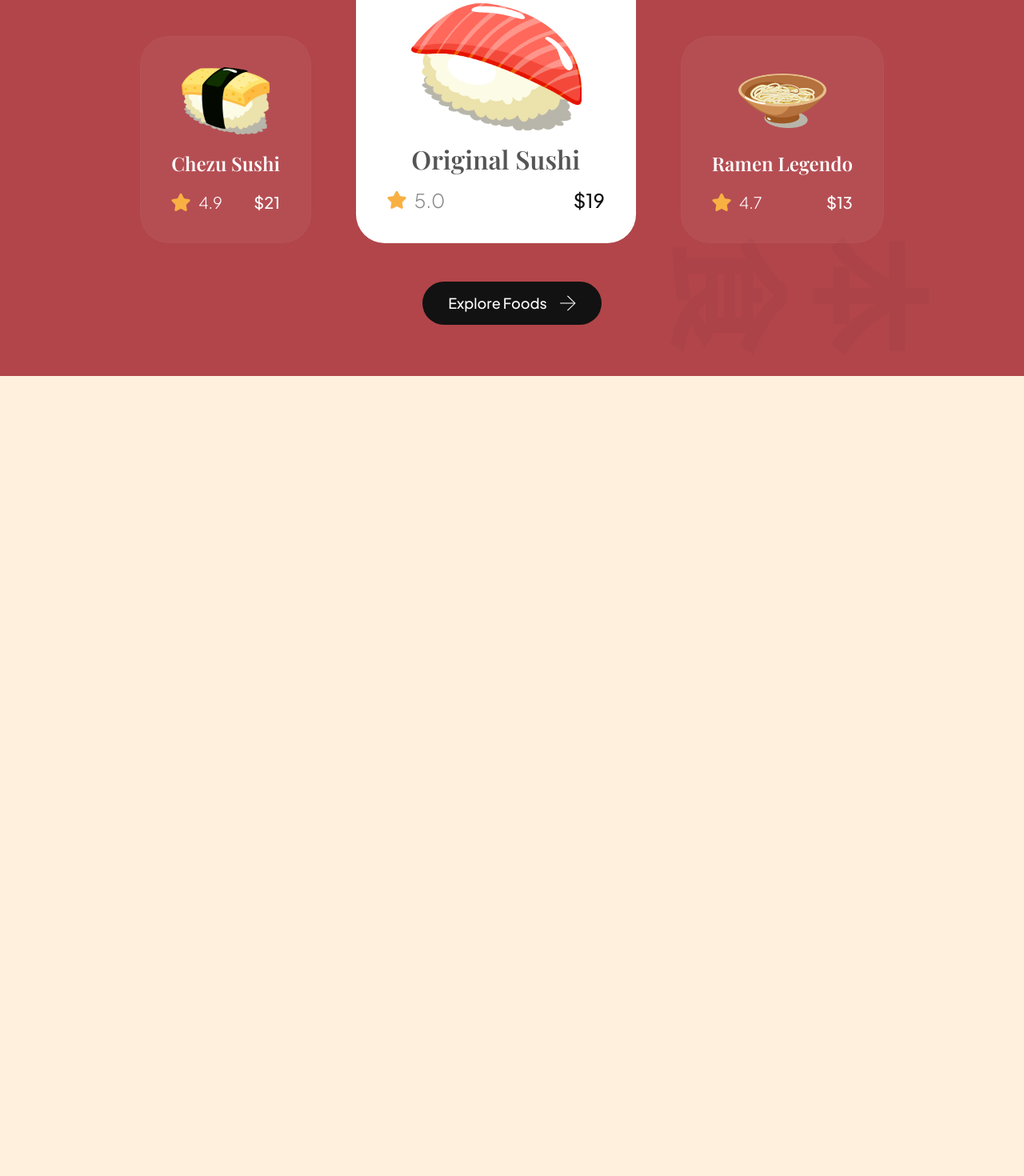
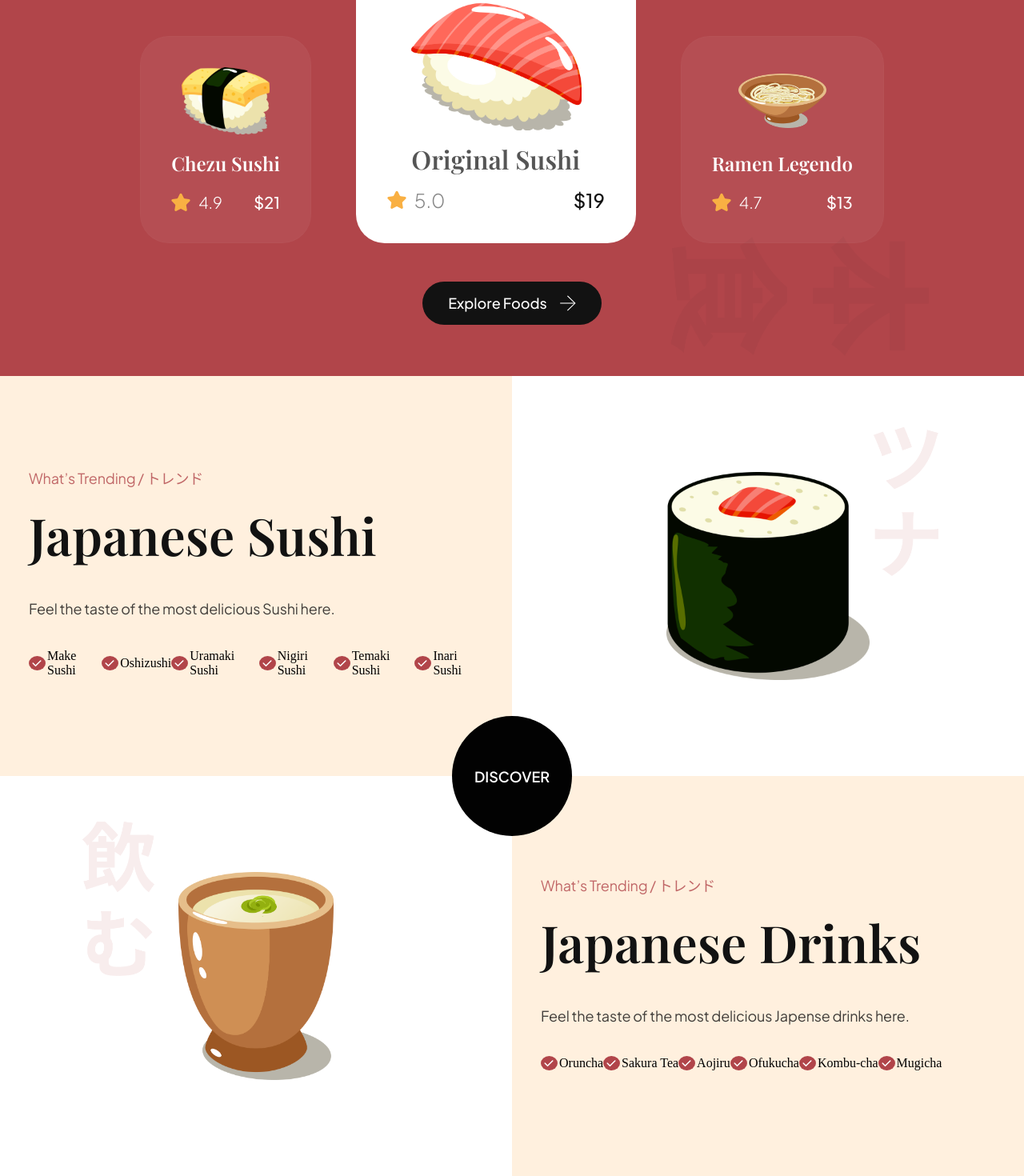
Before and after one commit to romnegrillo/sushiman, a website built with Vite: page index.html in a window 1280 px wide. Shown: the part 1894-3364 px from the top of the page at 80% size. Before the commit the page ends 2364 px from the top, so only its background shows below. Built offline with nearby package versions, Linux system fonts and the light colour scheme.

Commit message:
Initially started trending section.

```diff
--- a/css/sections/trending.css
+++ b/css/sections/trending.css
@@ -0,0 +1,95 @@
+.trending {
+  position: relative;
+}
+
+.trending__sushi,
+.trending__drinks {
+  display: flex;
+  justify-content: center;
+  flex-wrap: wrap;
+}
+
+.trending__content,
+.trending__image {
+  padding: 36px;
+  min-height: 500px;
+
+  display: flex;
+  flex-direction: column;
+  justify-content: center;
+}
+.trending__content {
+  flex: 1;
+}
+
+.trending__image {
+  flex: 1;
+  background-color: #fff;
+}
+
+.trending__image img {
+  width: 254px;
+  height: 260px;
+  align-self: center;
+
+  object-fit: contain;
+}
+
+.trending__image-sushi {
+  background-image: url('../../assets/japanese_sushi.png');
+  background-position: center;
+  background-repeat: no-repeat;
+  background-size: contain;
+}
+
+.trending__image-drinks {
+  background-image: url('../../assets/japanese_drinks.png');
+  background-position: center;
+  background-repeat: no-repeat;
+  background-size: contain;
+}
+
+.trending__button {
+  position: absolute;
+  top: 50%;
+  left: 50%;
+  transform: translate(-50%, -50%);
+
+  text-transform: uppercase;
+  font-family: var(--plus-jakarta-sans);
+  font-weight: 600;
+  font-size: 18px;
+  line-height: 23px;
+
+  width: 150px;
+  height: 150px;
+  padding: 12px;
+
+  border: none;
+  outline: none;
+  background-color: var(--black-200);
+  color: #fff;
+  border-radius: 50%;
+
+  cursor: pointer;
+}
+
+.trending__list {
+  list-style-type: none;
+
+  display: flex;
+}
+
+.trending__list img {
+  background-color: var(--primary-color);
+  padding: 4px;
+
+  margin-right: 2px;
+  border-radius: 50%;
+}
+
+.trending__list-item {
+  display: flex;
+  align-items: center;
+  margin-bottom: 10px;
+}
--- a/css/style.css
+++ b/css/style.css
@@ -6,8 +6,8 @@
 @import url('sections/hero.css');
 @import url('sections/about.css');
 @import url('sections/popular.css');
-/* @import url('sections/trending.css');
-@import url('sections/subscribe.css');
+@import url('sections/trending.css');
+/* @import url('sections/subscribe.css');
 @import url('sections/footer.css'); */
 
 /* CSS variables for reusablity across all files (including above imported) */
--- a/index.html
+++ b/index.html
@@ -210,6 +210,151 @@
       </button>
     </section>
 
+    <section class="trending" id="food">
+      <div class="trending__sushi">
+        <div class="trending__content">
+          <p class="sushi__subtitle">What’s Trending / トレンド</p>
+          <h3 class="sushi__title">Japanese Sushi</h3>
+          <p class="sushi__description">
+            Feel the taste of the most delicious Sushi here.
+          </p>
+
+          <ul class="trending__list">
+            <li class="trending__list-item">
+              <img
+                class="trending__list-icon"
+                src="assets/check.svg"
+                alt="check"
+              />
+              Make Sushi
+            </li>
+
+            <li class="trending__list-item">
+              <img
+                class="trending__list-icon"
+                src="assets/check.svg"
+                alt="check"
+              />
+              Oshizushi
+            </li>
+
+            <li class="trending__list-item">
+              <img
+                class="trending__list-icon"
+                src="assets/check.svg"
+                alt="check"
+              />
+              Uramaki Sushi
+            </li>
+
+            <li class="trending__list-item">
+              <img
+                class="trending__list-icon"
+                src="assets/check.svg"
+                alt="check"
+              />
+              Nigiri Sushi
+            </li>
+
+            <li class="trending__list-item">
+              <img
+                class="trending__list-icon"
+                src="assets/check.svg"
+                alt="check"
+              />
+              Temaki Sushi
+            </li>
+
+            <li class="trending__list-item">
+              <img
+                class="trending__list-icon"
+                src="assets/check.svg"
+                alt="check"
+              />
+              Inari Sushi
+            </li>
+          </ul>
+        </div>
+
+        <div class="trending__image trending__image-sushi">
+          <img src="assets/sushi-5.png" alt="sushi-5" />
+        </div>
+      </div>
+
+      <button class="trending__button">Discover</button>
+
+      <div class="trending__drinks">
+        <div class="trending__image trending__image-drinks">
+          <img src="assets/sushi-4.png" alt="sushi-4" />
+        </div>
+
+        <div class="trending__content">
+          <p class="sushi__subtitle">What’s Trending / トレンド</p>
+          <h3 class="sushi__title">Japanese Drinks</h3>
+          <p class="sushi__description">
+            Feel the taste of the most delicious Japense drinks here.
+          </p>
+
+          <ul class="trending__list">
+            <li class="trending__list-item">
+              <img
+                class="trending__list-icon"
+                src="assets/check.svg"
+                alt="check"
+              />
+              Oruncha
+            </li>
+
+            <li class="trending__list-item">
+              <img
+                class="trending__list-icon"
+                src="assets/check.svg"
+                alt="check"
+              />
+              Sakura Tea
+            </li>
+
+            <li class="trending__list-item">
+              <img
+                class="trending__list-icon"
+                src="assets/check.svg"
+                alt="check"
+              />
+
+              Aojiru
+            </li>
+
+            <li class="trending__list-item">
+              <img
+                class="trending__list-icon"
+                src="assets/check.svg"
+                alt="check"
+              />
+              Ofukucha
+            </li>
+
+            <li class="trending__list-item">
+              <img
+                class="trending__list-icon"
+                src="assets/check.svg"
+                alt="check"
+              />
+              Kombu-cha
+            </li>
+
+            <li class="trending__list-item">
+              <img
+                class="trending__list-icon"
+                src="assets/check.svg"
+                alt="check"
+              />
+              Mugicha
+            </li>
+          </ul>
+        </div>
+      </div>
+    </section>
+
     <script src="js/script.js" type="module"></script>
   </body>
 </html>
```
